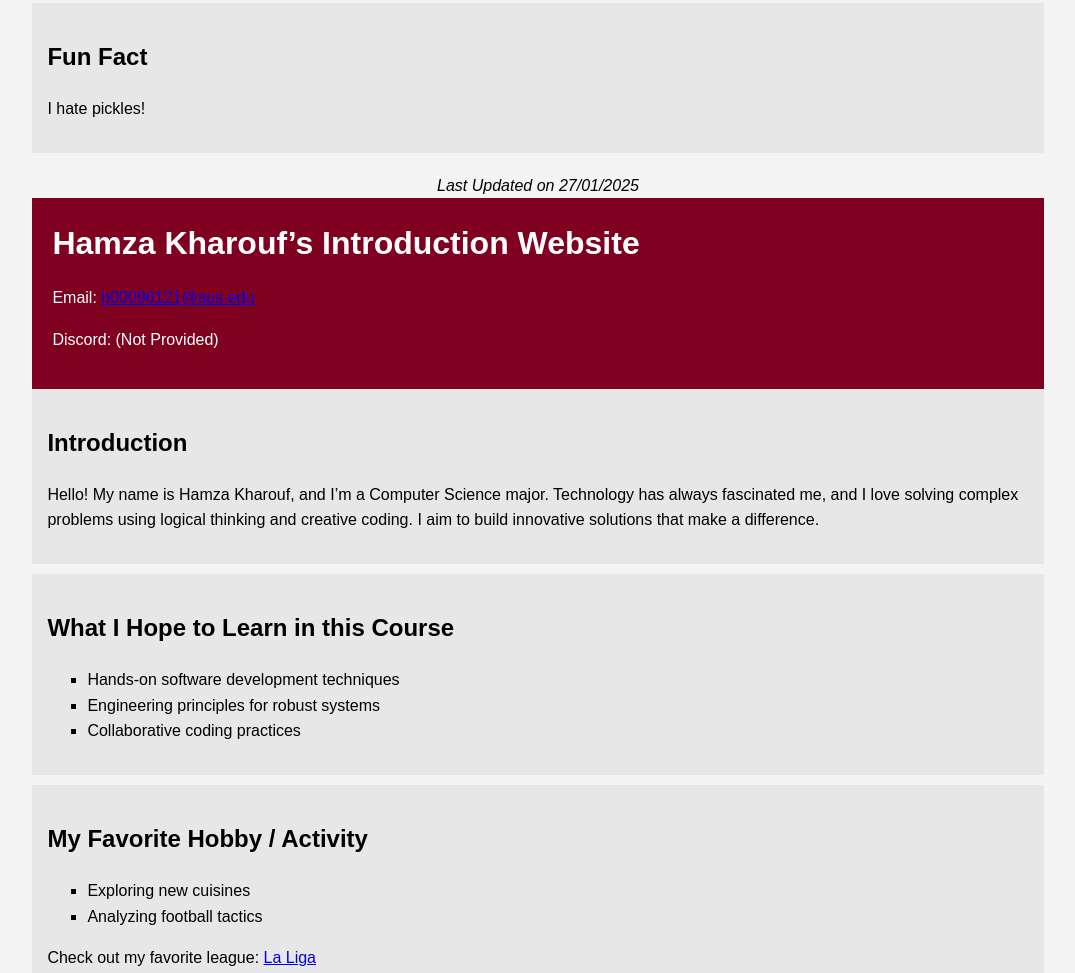
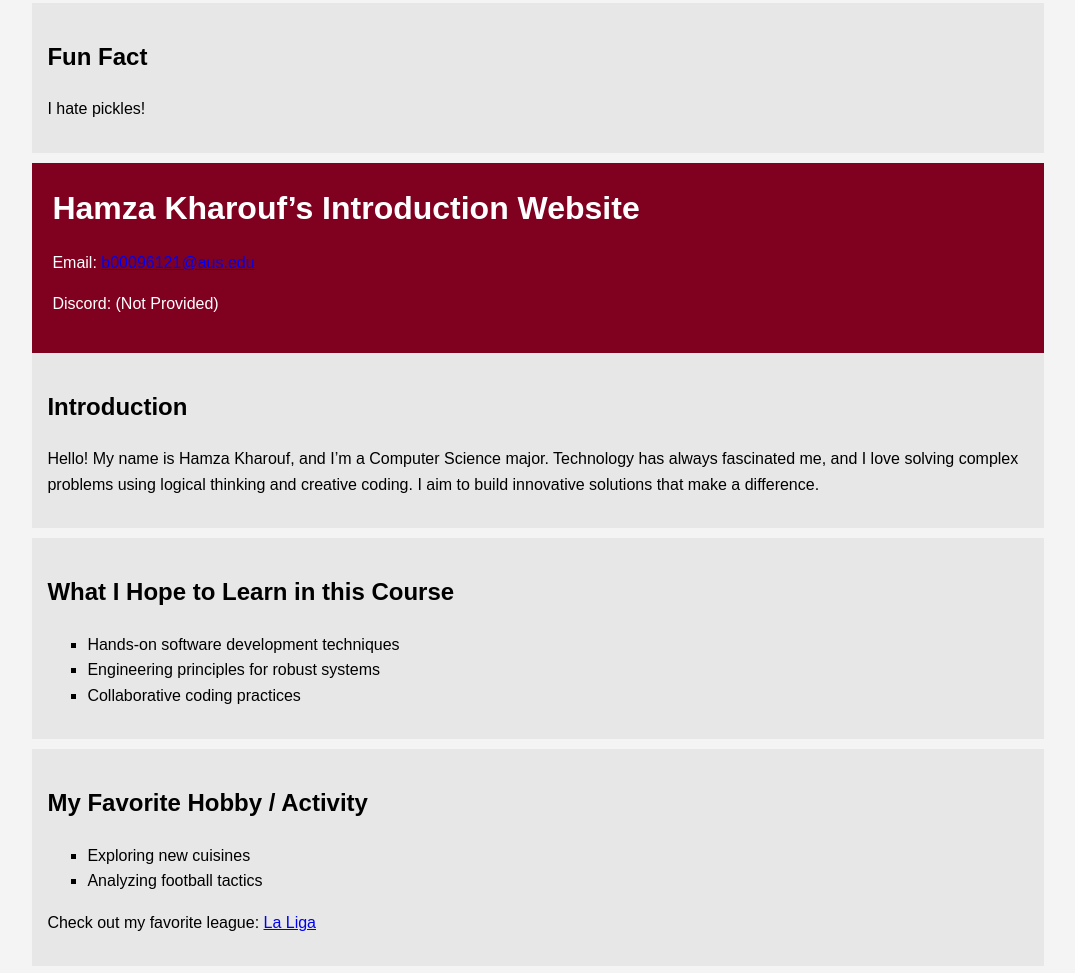
Before and after one commit to Katawi/Lab1_new, a plain HTML site: page index.html in a window 1280 px wide. Shown: the part 1828-2801 px from the top of the page, without its empty margins (102-1177 px from the left). Drawn offline with Linux system fonts and the light colour scheme.

Commit message:
Update index.html

```diff
--- a/index.html
+++ b/index.html
@@ -111,9 +111,6 @@
             <h2>Fun Fact</h2>
             <p>I hate pickles!</p>
         </section>
-        <footer class="last-updated">
-            Last Updated on 27/01/2025
-        </footer>
     </div>
 
     <div class="container hamza">
```
